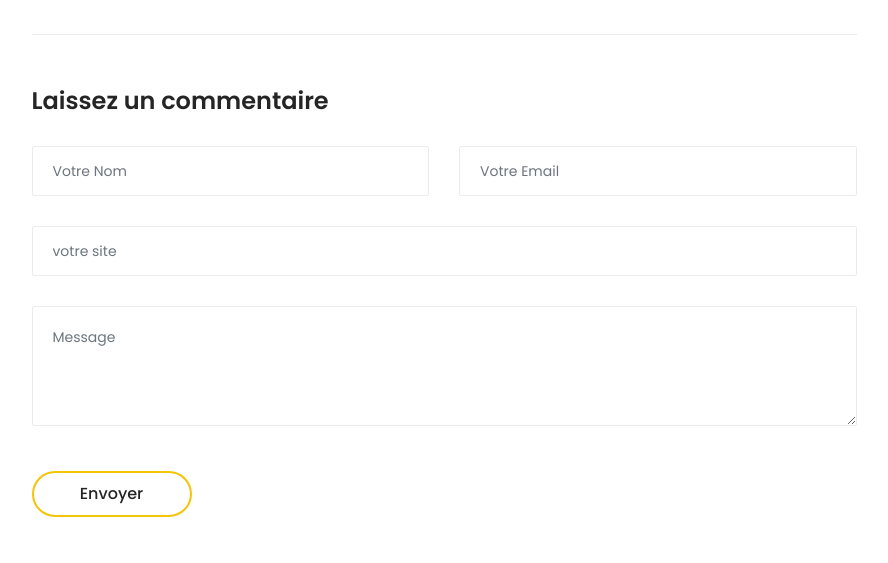
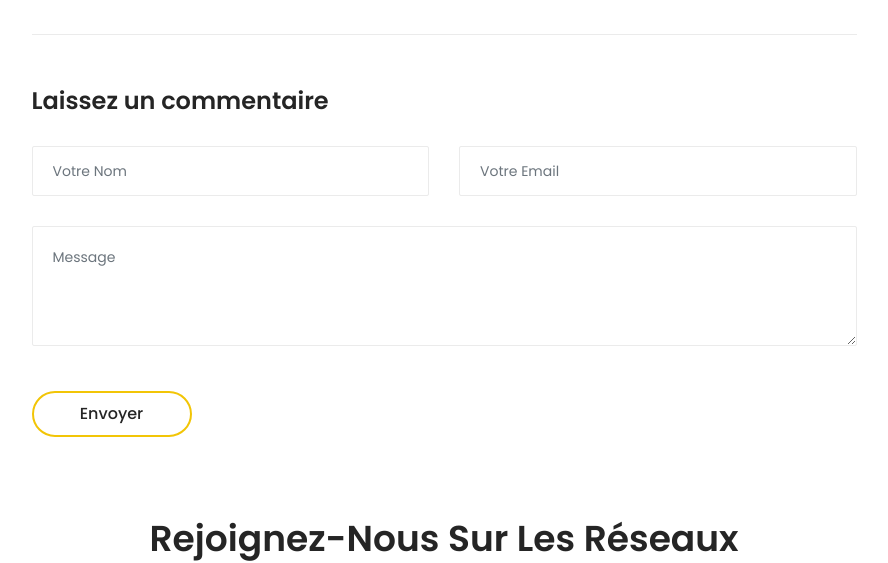
Before and after one commit to Franckwebforce3/volleywood, a Symfony app: template templates/public/single-blog.html.twig in a window 1280 px wide. Shown: the part 3920-4483 px from the top of the page, without its empty margins (196-1084 px from the left). Run offline with Twig, Linux system fonts and the light colour scheme; the template is opened without the code that fills it, so the values that code supplies are empty; some libraries are stand-ins or nearby versions; some web fonts are replaced.

Commit message:
suppression de l'espace site dans les commentaires.

```diff
--- a/templates/public/athletes-internationaux.html.twig
+++ b/templates/public/athletes-internationaux.html.twig
@@ -343,9 +343,6 @@ Le Beachvolleyball 2x2 - 3x3 à Marseille pour tous 100% gratuit ! C'est Nous !
                                     <input type="email" name="message-email" class="form-control mb-30" placeholder="Votre Email">
                                 </div>
                                 <div class="col-12">
-                                    <input type="text" name="website" class="form-control mb-30" placeholder="votre site">
-                                </div>
-                                <div class="col-12">
                                     <textarea name="message" class="form-control mb-30" placeholder="Message"></textarea>
                                 </div>
                                 <div class="col-12">
--- a/templates/public/beachvolleymarathon.html.twig
+++ b/templates/public/beachvolleymarathon.html.twig
@@ -343,9 +343,6 @@ Le Beachvolleyball 2x2 - 3x3 à Marseille pour tous 100% gratuit ! C'est Nous !
                                     <input type="email" name="message-email" class="form-control mb-30" placeholder="Votre Email">
                                 </div>
                                 <div class="col-12">
-                                    <input type="text" name="website" class="form-control mb-30" placeholder="votre site">
-                                </div>
-                                <div class="col-12">
                                     <textarea name="message" class="form-control mb-30" placeholder="Message"></textarea>
                                 </div>
                                 <div class="col-12">
--- a/templates/public/evenement-a-venir.html.twig
+++ b/templates/public/evenement-a-venir.html.twig
@@ -343,9 +343,6 @@ Le Beachvolleyball 2x2 - 3x3 à Marseille pour tous 100% gratuit ! C'est Nous !
                                     <input type="email" name="message-email" class="form-control mb-30" placeholder="Votre Email">
                                 </div>
                                 <div class="col-12">
-                                    <input type="text" name="website" class="form-control mb-30" placeholder="votre site">
-                                </div>
-                                <div class="col-12">
                                     <textarea name="message" class="form-control mb-30" placeholder="Message"></textarea>
                                 </div>
                                 <div class="col-12">
--- a/templates/public/shooting.html.twig
+++ b/templates/public/shooting.html.twig
@@ -343,9 +343,6 @@ Le Beachvolleyball 2x2 - 3x3 à Marseille pour tous 100% gratuit ! C'est Nous !
                                     <input type="email" name="message-email" class="form-control mb-30" placeholder="Votre Email">
                                 </div>
                                 <div class="col-12">
-                                    <input type="text" name="website" class="form-control mb-30" placeholder="votre site">
-                                </div>
-                                <div class="col-12">
                                     <textarea name="message" class="form-control mb-30" placeholder="Message"></textarea>
                                 </div>
                                 <div class="col-12">
--- a/templates/public/single-blog.html.twig
+++ b/templates/public/single-blog.html.twig
@@ -37,7 +37,7 @@
             <div class="row h-100 align-items-center">
                 <div class="col-12">
                     <div class="breadcrumb-content text-center">
-                        <a href="#" class="btn post-catagory">Volleywood sur tous les terrains</a>
+                        <a class="post-catagory">Volleywood sur tous les terrains</a>
                         <h2 class="page-title">Très bientôt partout en France.</h2>
                         <div class="post-meta">
                             <a href="https://www.instagram.com/frankgouki/" class="post-author">FranckD.</a>
@@ -343,9 +343,6 @@ Le Beachvolleyball 2x2 - 3x3 à Marseille pour tous 100% gratuit ! C'est Nous !
                                     <input type="email" name="message-email" class="form-control mb-30" placeholder="Votre Email">
                                 </div>
                                 <div class="col-12">
-                                    <input type="text" name="website" class="form-control mb-30" placeholder="votre site">
-                                </div>
-                                <div class="col-12">
                                     <textarea name="message" class="form-control mb-30" placeholder="Message"></textarea>
                                 </div>
                                 <div class="col-12">
--- a/templates/public/tournoi-6x6-telethon.html.twig
+++ b/templates/public/tournoi-6x6-telethon.html.twig
@@ -344,9 +344,6 @@ Le Beachvolleyball 2x2 - 3x3 à Marseille pour tous 100% gratuit ! C'est Nous !
                                     <input type="email" name="message-email" class="form-control mb-30" placeholder="Votre Email">
                                 </div>
                                 <div class="col-12">
-                                    <input type="text" name="website" class="form-control mb-30" placeholder="votre site">
-                                </div>
-                                <div class="col-12">
                                     <textarea name="message" class="form-control mb-30" placeholder="Message"></textarea>
                                 </div>
                                 <div class="col-12">
--- a/templates/public/tournoi-mixte-3x3.html.twig
+++ b/templates/public/tournoi-mixte-3x3.html.twig
@@ -343,9 +343,6 @@
                                     <input type="email" name="message-email" class="form-control mb-30" placeholder="Votre Email">
                                 </div>
                                 <div class="col-12">
-                                <input type="text" name="website" class="form-control mb-30" placeholder="votre site">
-                            </div>
-                            <div class="col-12">
                                     <textarea name="message" class="form-control mb-30" placeholder="Message"></textarea>
                                 </div>
                                 <div class="col-12">
--- a/templates/public/tournoi-pentecote.html.twig
+++ b/templates/public/tournoi-pentecote.html.twig
@@ -343,9 +343,6 @@ Le Beachvolleyball 2x2 - 3x3 à Marseille pour tous 100% gratuit ! C'est Nous !
                                     <input type="email" name="message-email" class="form-control mb-30" placeholder="Votre Email">
                                 </div>
                                 <div class="col-12">
-                                    <input type="text" name="website" class="form-control mb-30" placeholder="votre site">
-                                </div>
-                                <div class="col-12">
                                     <textarea name="message" class="form-control mb-30" placeholder="Message"></textarea>
                                 </div>
                                 <div class="col-12">
--- a/templates/public/tournoi-special-greoux.html.twig
+++ b/templates/public/tournoi-special-greoux.html.twig
@@ -344,9 +344,6 @@ Le Beachvolleyball 2x2 - 3x3 à Marseille pour tous 100% gratuit ! C'est Nous !
                                     <input type="email" name="message-email" class="form-control mb-30" placeholder="Votre Email">
                                 </div>
                                 <div class="col-12">
-                                    <input type="text" name="website" class="form-control mb-30" placeholder="votre site">
-                                </div>
-                                <div class="col-12">
                                     <textarea name="message" class="form-control mb-30" placeholder="Message"></textarea>
                                 </div>
                                 <div class="col-12">
--- a/templates/public/volleywood-summer.html.twig
+++ b/templates/public/volleywood-summer.html.twig
@@ -343,9 +343,6 @@ Le Beachvolleyball 2x2 - 3x3 à Marseille pour tous 100% gratuit ! C'est Nous !
                                     <input type="email" name="message-email" class="form-control mb-30" placeholder="Votre Email">
                                 </div>
                                 <div class="col-12">
-                                    <input type="text" name="website" class="form-control mb-30" placeholder="votre site">
-                                </div>
-                                <div class="col-12">
                                     <textarea name="message" class="form-control mb-30" placeholder="Message"></textarea>
                                 </div>
                                 <div class="col-12">
```
Lines whose indentation alone changed are shown as unchanged.
